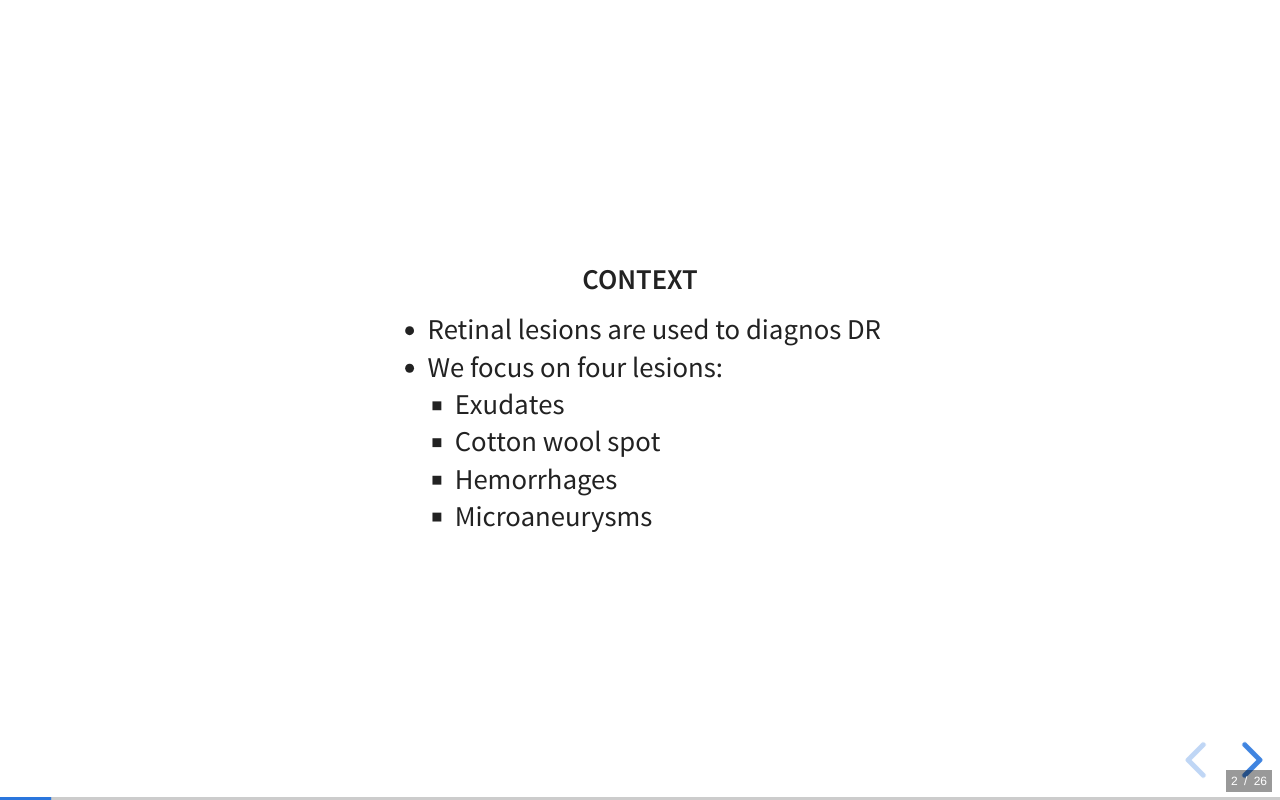
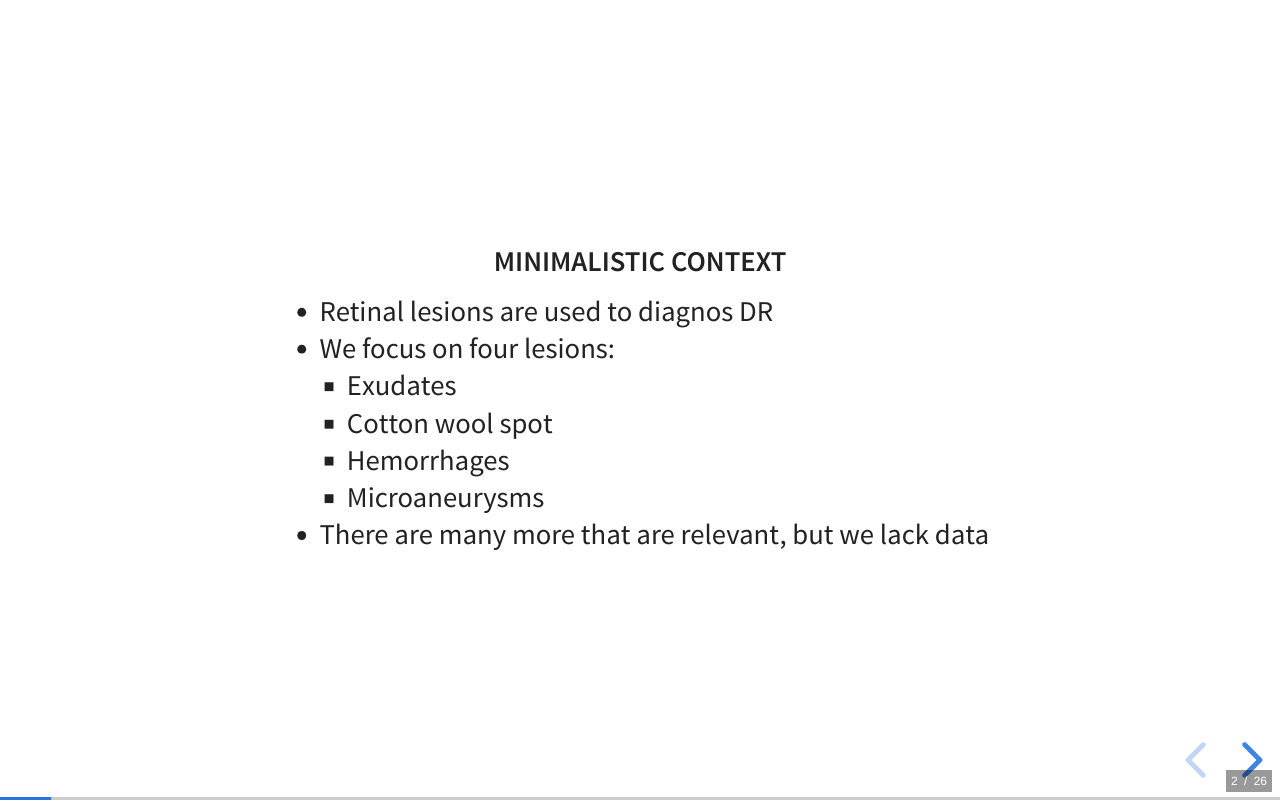
Before and after one commit to ClementPla/PresentationJuly3, a website: page index.html in a window 1280 px wide. Both pictures are taken after a click on the button "next slide". Drawn offline with nearby package versions, Linux system fonts and the light colour scheme.

Commit message:
Slide update

```diff
--- a/index.html
+++ b/index.html
@@ -35,7 +35,7 @@
 				</p>
 			</section>
 			<section>
-				<h4>Context</h4>
+				<h4>Minimalistic context</h4>
 				<ul>
 					<li>Retinal lesions are used to diagnos DR</li>
 
@@ -47,12 +47,13 @@
 							<li>Microaneurysms</li>
 						</ul>
 					</li>
+					<li>There are many more that are relevant, but we lack data</li>
 				</ul>
 
 			</section>
 
 			<section>
-				<h4>Context</h4>
+				<h4>Our data</h4>
 				<p>We use 5+1 databases, each with a specific annotation style</p>
 
 				<iframe class='r-strech' src="plots/output/datasets.html" width="1200" height="800"></iframe>
```
